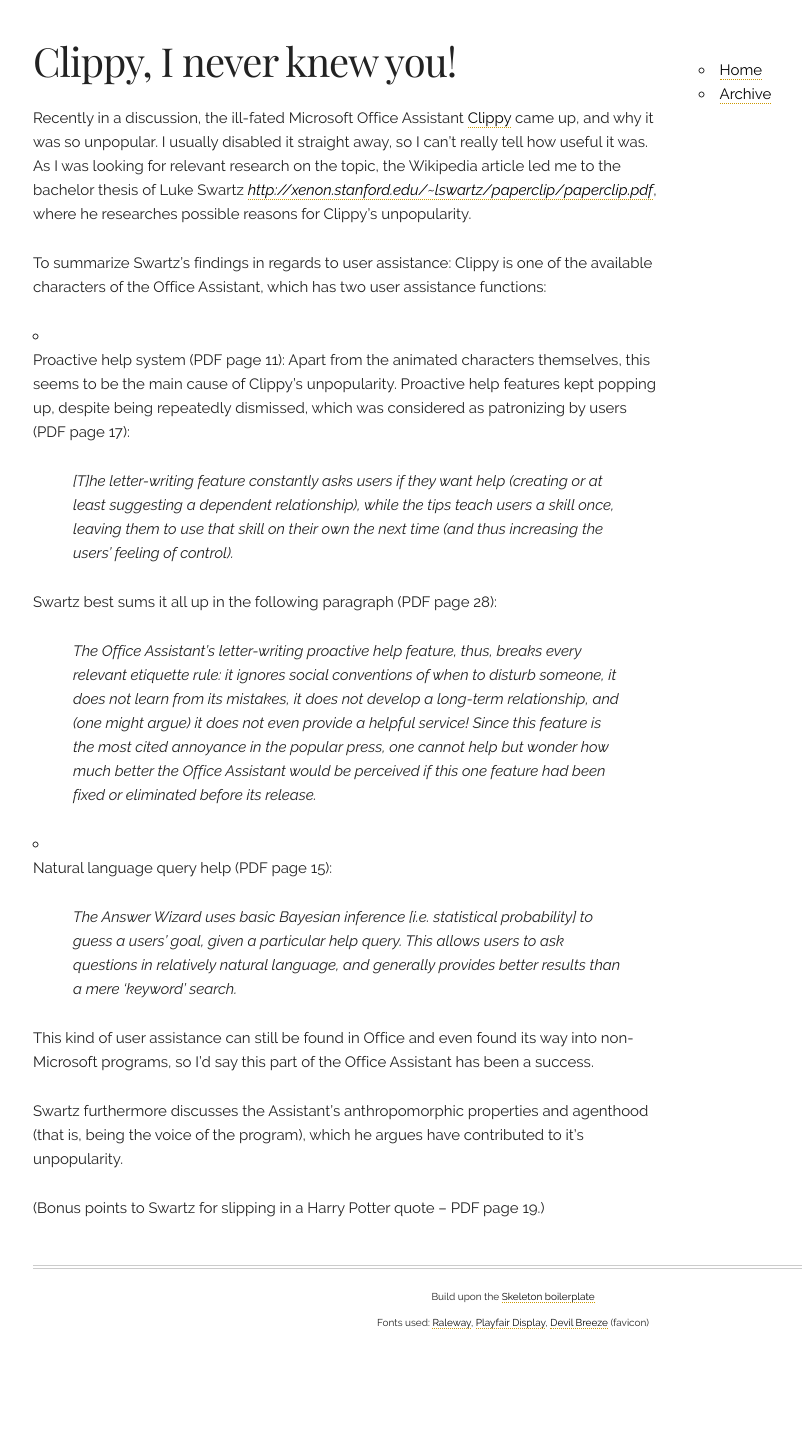
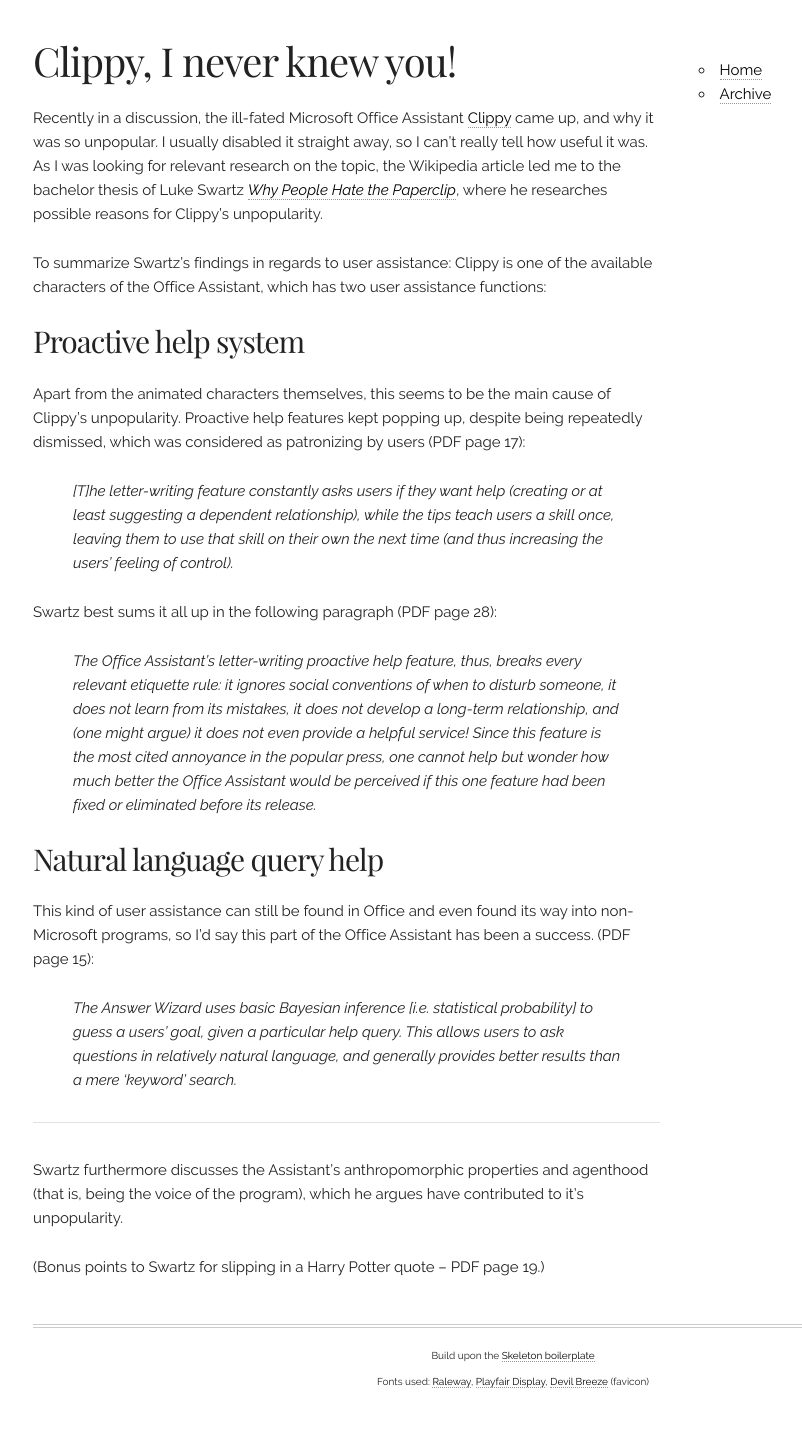
Before and after one commit to Primozz/my-notes, a Jekyll site: the page built from _posts/2019-10-22-clippy.md, in a window 1280 px wide. Shown: the whole page, without its empty margins (127-929 px from the left). Built offline with Jekyll 4.4.1, drawn with Linux system fonts in a browser that asks for light colours; before the commit the page ends 1380 px from its top, so only the background shows below that.

Commit message:
Correction to last commit

```diff
--- a/_posts/2019-10-22-clippy.md
+++ b/_posts/2019-10-22-clippy.md
@@ -2,23 +2,27 @@
 title: Clippy, I never knew you!
 description: About Clippy, the MS Office Assistant, and why it was unpopular
 ---
-Recently in a discussion, the ill-fated Microsoft Office Assistant [Clippy](https://en.wikipedia.org/wiki/Office_Assistant) came up, and why it was so unpopular. I usually disabled it straight away, so I can't really tell how useful it was. As I was looking for relevant research on the topic, the Wikipedia article led me to the bachelor thesis of Luke Swartz *[http://xenon.stanford.edu/~lswartz/paperclip/paperclip.pdf](Why People Hate the Paperclip)*, where he researches possible reasons for Clippy's unpopularity.
+Recently in a discussion, the ill-fated Microsoft Office Assistant [Clippy](https://en.wikipedia.org/wiki/Office_Assistant) came up, and why it was so unpopular. I usually disabled it straight away, so I can't really tell how useful it was. As I was looking for relevant research on the topic, the Wikipedia article led me to the bachelor thesis of Luke Swartz *[Why People Hate the Paperclip](http://xenon.stanford.edu/~lswartz/paperclip/paperclip.pdf)*, where he researches possible reasons for Clippy's unpopularity.
 
 To summarize Swartz's findings in regards to user assistance: Clippy is one of the available characters of the Office Assistant, which has two user assistance functions:
 
-- Proactive help system (PDF page 11): Apart from the animated characters themselves, this seems to be the main cause of Clippy's unpopularity. Proactive help features kept popping up, despite being repeatedly dismissed, which was considered as patronizing by users (PDF page 17):
+## Proactive help system
 
-    > [T]he letter-writing feature constantly asks users if they want help (creating or at least suggesting a dependent relationship), while the tips teach users a skill once, leaving them to use that skill on their own the next time (and thus increasing the users’ feeling of   control).
+Apart from the animated characters themselves, this seems to be the main cause of Clippy's unpopularity. Proactive help features kept popping up, despite being repeatedly dismissed, which was considered as patronizing by users (PDF page 17):
 
-    Swartz best sums it all up in the following paragraph (PDF page 28):
+> [T]he letter-writing feature constantly asks users if they want help (creating or at least suggesting a dependent relationship), while the tips teach users a skill once, leaving them to use that skill on their own the next time (and thus increasing the users’ feeling of control).
 
-    > The Office Assistant’s letter-writing proactive help feature, thus, breaks every relevant etiquette rule:  it ignores social conventions of when to disturb someone, it does not learn from its mistakes, it does not develop a long-term relationship, and (one might argue) it does not even provide a helpful service!  Since this feature is the most cited annoyance in the popular press, one cannot help but wonder how much better the Office Assistant would be perceived if this one feature had been fixed or eliminated before its release.
+Swartz best sums it all up in the following paragraph (PDF page 28):
 
-- Natural language query help (PDF page 15):
+> The Office Assistant’s letter-writing proactive help feature, thus, breaks every relevant etiquette rule:  it ignores social conventions of when to disturb someone, it does not learn from its mistakes, it does not develop a long-term relationship, and (one might argue) it does not even provide a helpful service!  Since this feature is the most cited annoyance in the popular press, one cannot help but wonder how much better the Office Assistant would be perceived if this one feature had been fixed or eliminated before its release.
 
-    > The Answer Wizard uses basic Bayesian inference [i.e. statistical probability] to guess a users’ goal, given a particular help query. This allows users to ask questions in relatively natural language, and generally provides better results than a mere 'keyword' search.
+## Natural language query help
 
-    This kind of user assistance can still be found in Office and even found its way into non-Microsoft programs, so I'd say this part of the Office Assistant has been a success.
+This kind of user assistance can still be found in Office and even found its way into non-Microsoft programs, so I'd say this part of the Office Assistant has been a success. (PDF page 15):
+
+> The Answer Wizard uses basic Bayesian inference [i.e. statistical probability] to guess a users’ goal, given a particular help query. This allows users to ask questions in relatively natural language, and generally provides better results than a mere 'keyword' search.
+
+***
 
 Swartz furthermore discusses the Assistant's anthropomorphic properties and agenthood (that is, being the voice of the program), which he argues have contributed to it's unpopularity.
 
```
